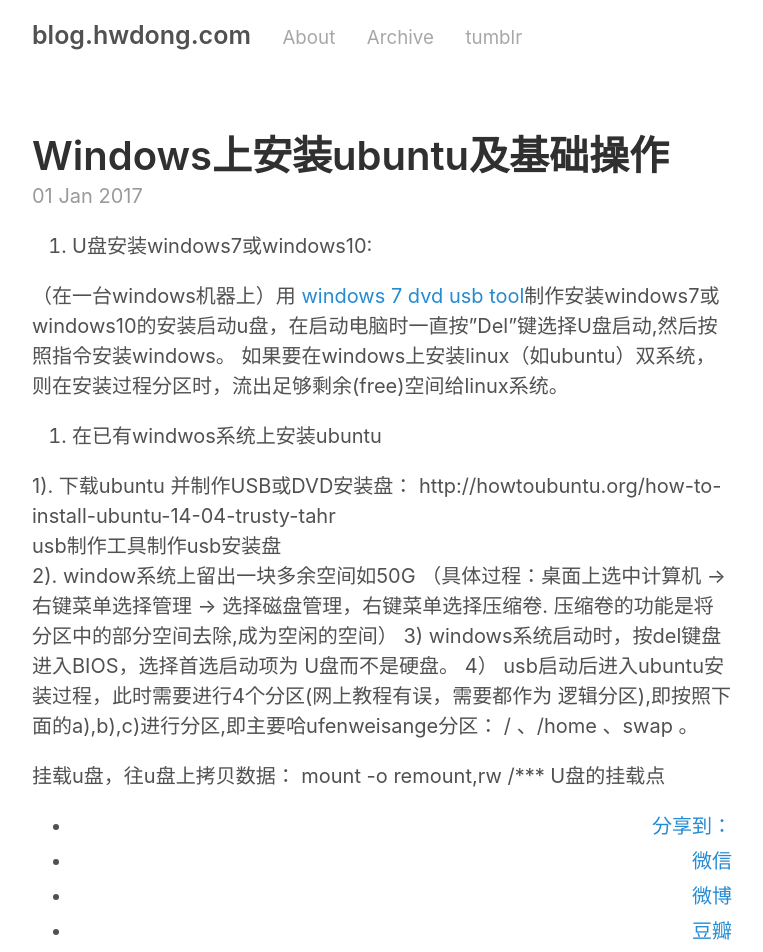
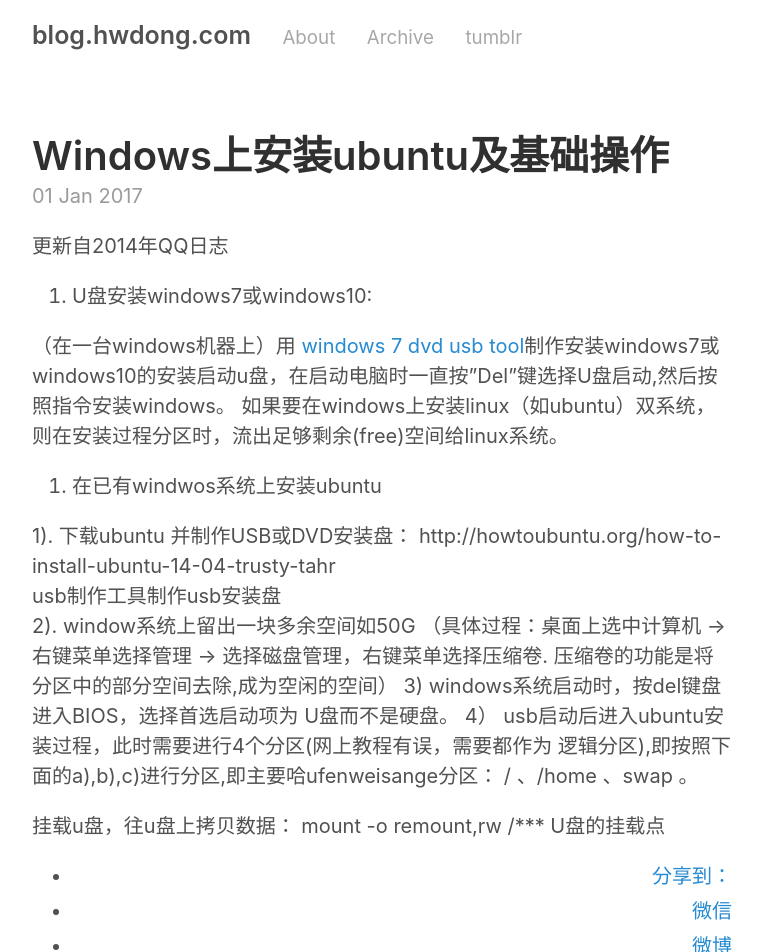
Before and after one commit to hwdong/hwdong-old.github.io, a Jekyll site: the page built from _posts/2017-01-01-windows上安装ubuntu及基础操作.md, in a window 1280 px wide. Shown: the top 952 px of the page, without its empty margins (258-1021 px from the left). Built offline with Jekyll 4.4.1, drawn with Linux system fonts in a browser that asks for light colours; our own code applies the rules of GitHub Pages for plain Markdown files; comment, search, counter and statistics services are not loaded.

Commit message:
Update 2017-01-01-windows上安装ubuntu及基础操作.md

```diff
--- a/_posts/2017-01-01-windows上安装ubuntu及基础操作.md
+++ b/_posts/2017-01-01-windows上安装ubuntu及基础操作.md
@@ -1,3 +1,5 @@
+  更新自2014年QQ日志
+
 1. U盘安装windows7或windows10:
 
 （在一台windows机器上）用 [windows 7 dvd usb tool](Windows USB/DVD Download Tool)制作安装windows7或windows10的安装启动u盘，在启动电脑时一直按"Del"键选择U盘启动,然后按照指令安装windows。
```
